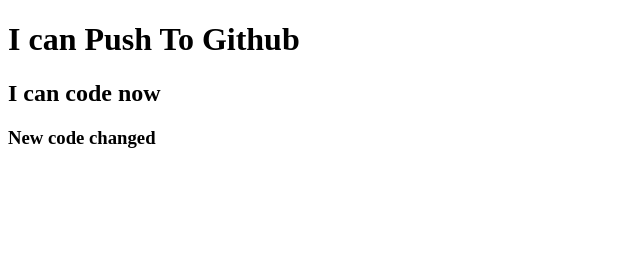
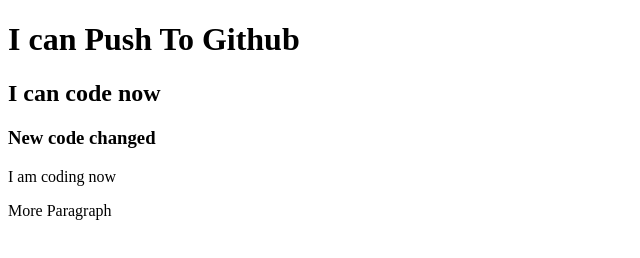
Before and after one commit to Foysaljoarder/my-second-repo, a plain HTML site: page index.html in a window 1280 px wide. Shown: the whole page, without its empty margins (0-640 px from the left). Drawn offline with Linux system fonts and the light colour scheme.

Commit message:
stayle added

```diff
--- a/index.html
+++ b/index.html
@@ -5,11 +5,14 @@
     <meta http-equiv="X-UA-Compatible" content="IE=edge">
     <meta name="viewport" content="width=device-width, initial-scale=1.0">
     <title>My Second Github Repo</title>
+    <link rel="stylesheet" href="style.css">
 </head>
 <body>
     <h1>I can Push To Github</h1>
     <h2>I can code now</h2>
     <h3>New code changed</h3>
+    <p>I am coding now</p>
+    <p>More Paragraph</p>
 
 </body>
 </html>
```
Also changed, not shown: style.css (added).
